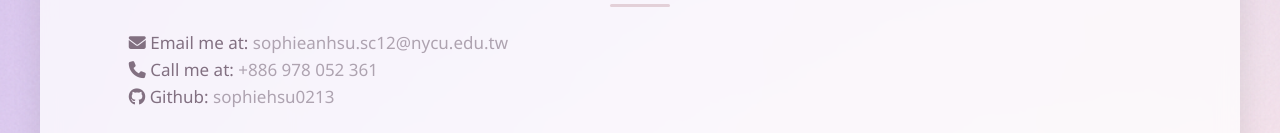
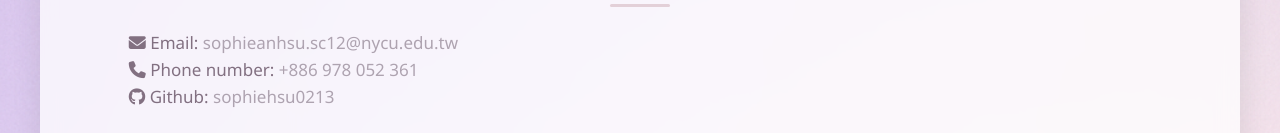
Before and after one commit to sophiehsu0213/my-portfolio-site, a plain HTML site: page index.html in a window 1280 px wide. Shown: the part 4055-4188 px from the top of the page. Drawn offline with Linux system fonts and the light colour scheme.

Commit message:
Update index.html

```diff
--- a/index.html
+++ b/index.html
@@ -149,10 +149,10 @@
     <section id="contact" class="contact section">
       <div class="container">
         <h2>Contact Me</h2>
-        <p><i class="fas fa-envelope"></i> Email me at:
+        <p><i class="fas fa-envelope"></i> Email:
           <a href="mailto:sophieanhsu.sc12@nycu.edu.tw" class="contact-info">sophieanhsu.sc12@nycu.edu.tw</a>
         </p>
-        <p><i class="fas fa-phone"></i> Call me at:
+        <p><i class="fas fa-phone"></i> Phone number:
           <a href="tel:+886978052361" class="contact-info">+886 978 052 361</a>
         </p>
         <p><i class="fab fa-github"></i> Github:
```
